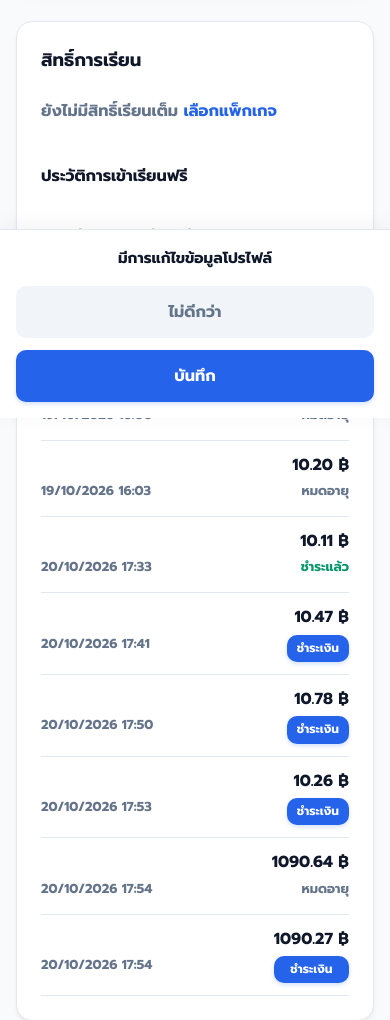
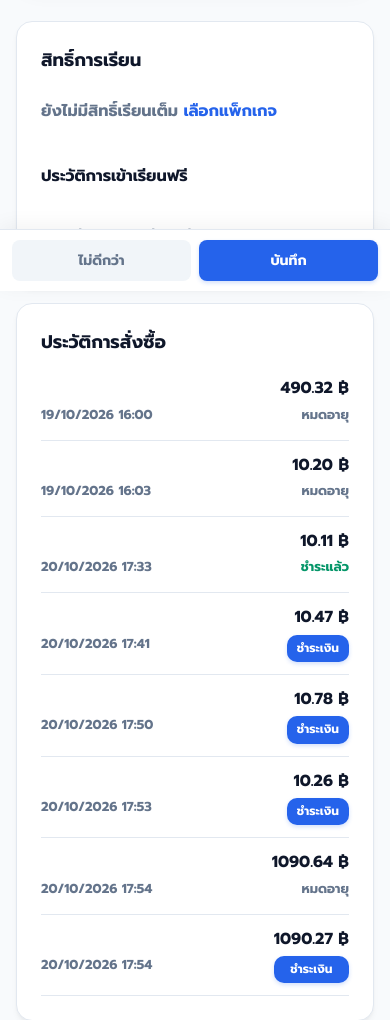
Before and after one commit to lynzy2044-eng/easy-shop, a Flask app: template templates/account.html in a window 390 px wide. Shown: the part 615-1635 px from the top of the page. Run offline with Flask 3, Linux system fonts and the light colour scheme; the template is opened without the code that fills it: values that come from a table or form of the project are taken from there, others are empty; data comes from the database, SQL or seed files in the repository.

Commit message:
Update account.html

```diff
--- a/templates/account.html
+++ b/templates/account.html
@@ -57,27 +57,25 @@
   /* ---------- Fixed Bottom Bar (สำหรับการแก้ไข) ---------- */
   .save-bar {
     position: fixed; bottom: 0; left: 0; right: 0; z-index: 100;
-    background: #fff; border-top: 1px solid #e2e8f0; padding: 16px 24px;
+    background: #fff; border-top: 1px solid #e2e8f0; padding: 12px 16px;
     display: flex; justify-content: space-between; align-items: center;
     box-shadow: 0 -4px 20px rgba(0,0,0,0.05);
     transform: translateY(100%); transition: transform 0.3s cubic-bezier(0.4, 0, 0.2, 1);
   }
   .save-bar.show { transform: translateY(0); }
-  .save-bar .message { font-size: 15px; font-weight: 600; color: #0f172a; }
+  .save-bar .message { font-size: 14px; font-weight: 600; color: #0f172a; }
 
-  .save-actions { display: flex; gap: 12px; align-items: center; }
-  .save-actions .btn { width: auto; padding: 10px 24px; border-radius: 10px; }
+  .save-actions { display: flex; gap: 8px; align-items: center; }
+  .save-actions .btn { width: auto; padding: 8px 16px; border-radius: 8px; font-size: 14px; }
   .btn-cancel { background: #f1f5f9 !important; color: #64748b !important; box-shadow: none !important; }
   .btn-cancel:hover { background: #e2e8f0 !important; color: #0f172a !important; }
 
-  /* Responsive: จัดเรียงปุ่มในแถบ Save Bar สำหรับมือถือ */
+  /* Responsive: จัดให้อยู่ในบรรทัดเดียว แต่เล็กลงในมือถือ */
   @media (max-width: 500px) {
-    .save-bar {
-      flex-direction: column; align-items: stretch; gap: 12px; padding: 16px;
-    }
-    .save-bar .message { text-align: center; margin-bottom: 4px; }
-    .save-actions { flex-direction: column; width: 100%; }
-    .save-actions .btn { width: 100%; padding: 14px; font-size: 16px; }
+    .save-bar { flex-direction: row; padding: 10px 12px; gap: 8px; }
+    .save-bar .message { display: none; } /* ซ่อนข้อความเพื่อให้ปุ่มมีที่พอ */
+    .save-actions { width: 100%; justify-content: stretch; }
+    .save-actions .btn { flex: 1; padding: 10px 0; font-size: 14px; }
   }
 
   /* ---------- Crop Modal ---------- */
@@ -116,9 +114,18 @@
   .btn-crop-save { background: var(--primary); color: #fff; }
 
   body.modal-open { overflow: hidden; }
+
+  /* แอนิเมชันสั่นจอ */
+  @keyframes shake {
+    0%, 100% { transform: translateX(0); }
+    25% { transform: translateX(-8px); }
+    50% { transform: translateX(8px); }
+    75% { transform: translateX(-4px); }
+  }
+  .shake-effect { animation: shake 0.3s ease-in-out; }
 </style>
 
-<div class="account-page" style="min-height: 80vh; padding-bottom: 120px;" id="accountPage">
+<div class="account-page" style="min-height: 80vh; padding-bottom: 100px;">
 
   <!-- Header Card (โปรไฟล์) -->
   <div class="profile-header-card" id="profileCard">
@@ -296,10 +303,7 @@ document.addEventListener('DOMContentLoaded', function() {
 
   // ----- ระบบสั่นจอ (JavaScript ล้วน) -----
   function triggerShake() {
-    // 1. สั่นหน้าจอมือถือ (ถ้ารองรับ)
     if (navigator.vibrate) navigator.vibrate([100, 50, 100]);
-
-    // 2. สั่น Element ด้วย JavaScript (ไม่พึ่ง CSS)
     if (profileCard) {
       let shakes = 0;
       const interval = setInterval(() => {
@@ -314,12 +318,10 @@ document.addEventListener('DOMContentLoaded', function() {
   }
 
   // ----- ดักจับการกดย้อนกลับ (History API) -----
-  // ใส่ State เปล่าๆ ไว้ 1 อัน เพื่อดักการกด Back
   history.pushState(null, null, location.href);
   window.onpopstate = function () {
     if (hasUnsavedChanges && !isSaving) {
       triggerShake();
-      // ดันประวัติกลับไปเป็นหน้าเดิม (ไม่ให้ออก)
       history.pushState(null, null, location.href);
     }
   };
@@ -328,7 +330,6 @@ document.addEventListener('DOMContentLoaded', function() {
   document.body.addEventListener('click', function(e) {
     const link = e.target.closest('a');
     if (link && hasUnsavedChanges && !isSaving) {
-      // ถ้าเป็นลิงก์ทั่วไป (ไม่ใช่ Modal)
       if (!link.closest('.pop-overlay')) {
         e.preventDefault();
         e.stopPropagation();
@@ -375,7 +376,6 @@ document.addEventListener('DOMContentLoaded', function() {
   document.getElementById('btnDiscardChanges').addEventListener('click', () => {
     editState = { avatar: null, banner: null };
 
-    // Revert Avatar
     if (originalAvatar) {
       imgAvatarPreview.src = originalAvatar;
       imgAvatarPreview.style.display = 'block';
@@ -385,7 +385,6 @@ document.addEventListener('DOMContentLoaded', function() {
       if (initialAvatarPreview) initialAvatarPreview.style.display = 'flex';
     }
 
-    // Revert Banner
     if (originalBanner) {
       divBannerPreview.style.backgroundImage = `url('${originalBanner}')`;
     } else {
```
